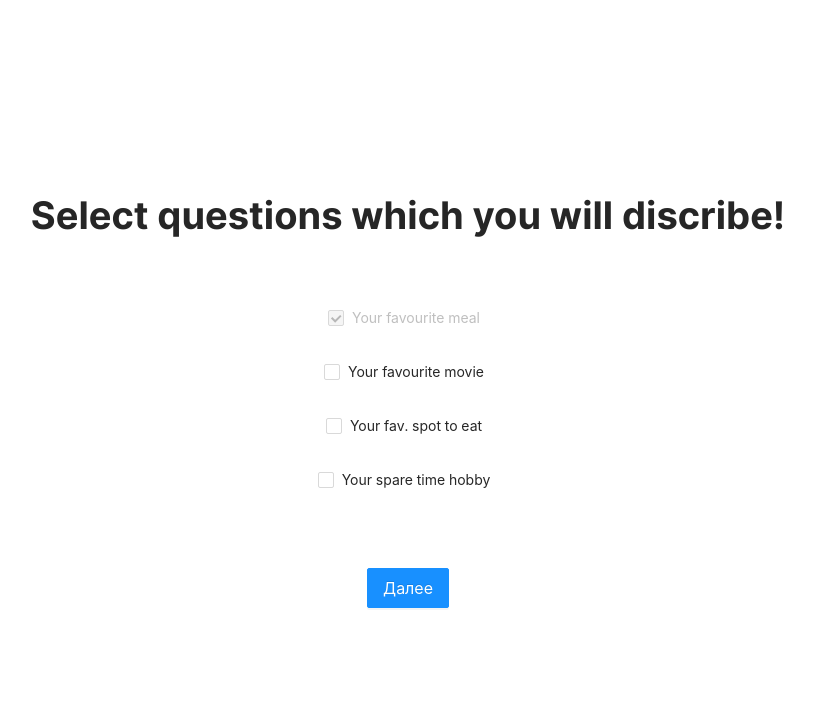
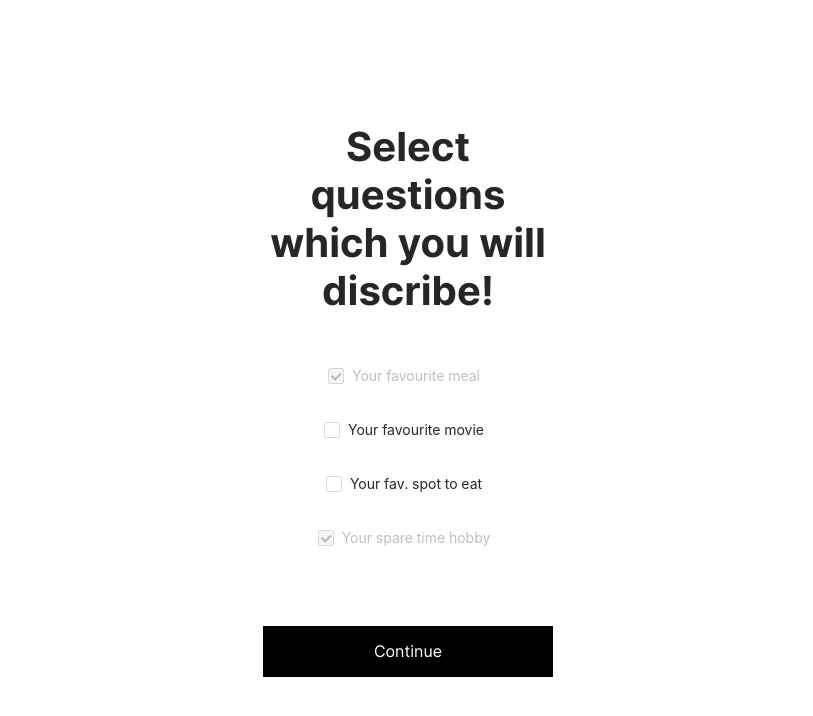
Before and after one commit to squeeze-sweet/frontend, a React (Create React App) app: page /filenames-setting in a window 1280 px wide. Shown: the top 716 px of the page, without its empty margins (232-1045 px from the left). Built offline with nearby package versions, Linux system fonts and the light colour scheme; a web font is replaced by a local one.

Commit message:
поправил конфиг, встроил layout в страницу выбора вопросов

```diff
--- a/package.json
+++ b/package.json
@@ -39,12 +39,8 @@
   "eslintConfig": {
     "extends": [
       "react-app",
-      "react-app/jest",
-      "./node_modules/@sima-land/linters/eslint/index.js"
+      "react-app/jest"
     ]
-  },
-  "stylelint": {
-    "extends": "@sima-land/linters/stylelint"
   },
   "browserslist": {
     "production": [
--- a/src/pages/filenames-setting/index.tsx
+++ b/src/pages/filenames-setting/index.tsx
@@ -1,9 +1,10 @@
+import { useState } from 'react';
+import { useNavigate } from 'react-router-dom';
+import LayoutPage from '../../components/templates/form-page';
 import { useStore } from '../../store';
-import { Typography, Input, Button, Checkbox } from 'antd';
+import { Typography, Button, Checkbox } from 'antd';
 const { Title } = Typography;
 import styles from './filenames-setting.module.scss';
-import { useState } from 'react';
-import { useNavigate } from 'react-router-dom';
 
 export default function FilenamesSetting() {
   const [localFilenames, setLocalFilenames] = useState(['Your favourite meal']);
@@ -25,11 +26,11 @@ export default function FilenamesSetting() {
   };
 
   return (
-    <form onSubmit={handleSubmit} className={styles.container}>
-      <Typography>
-        <Title>Select questions which you will discribe!</Title>
-      </Typography>
-
+    <LayoutPage
+      onSubmit={handleSubmit}
+      heading='Select questions which you will discribe!'
+      buttonText='Continue'
+    >
       <div className={styles.checkboxes}>
         <Checkbox checked={true} disabled value='Your favourite meal'>
           Your favourite meal
@@ -43,16 +44,11 @@ export default function FilenamesSetting() {
           Your fav. spot to eat
         </Checkbox>
         <br />
-        <Checkbox onChange={handleCheck} value='Your spare time hobby'>
+        <Checkbox checked={true} disabled value='Your spare time hobby'>
           Your spare time hobby
         </Checkbox>
         <br />
       </div>
-      <div>
-        <Button htmlType='submit' type='primary' size='large'>
-          Далее
-        </Button>
-      </div>
-    </form>
+    </LayoutPage>
   );
 }
--- a/src/pages/general-info/index.tsx
+++ b/src/pages/general-info/index.tsx
@@ -34,7 +34,7 @@ export const GeneralInfo = () => {
       return;
     } else {
       setUserInfo({ firstName, lastName, jobTitle });
-      navigate('/');
+      navigate('/filenames-setting');
     }
   };
 
```
Also changed, not shown: .eslintrc.json.
